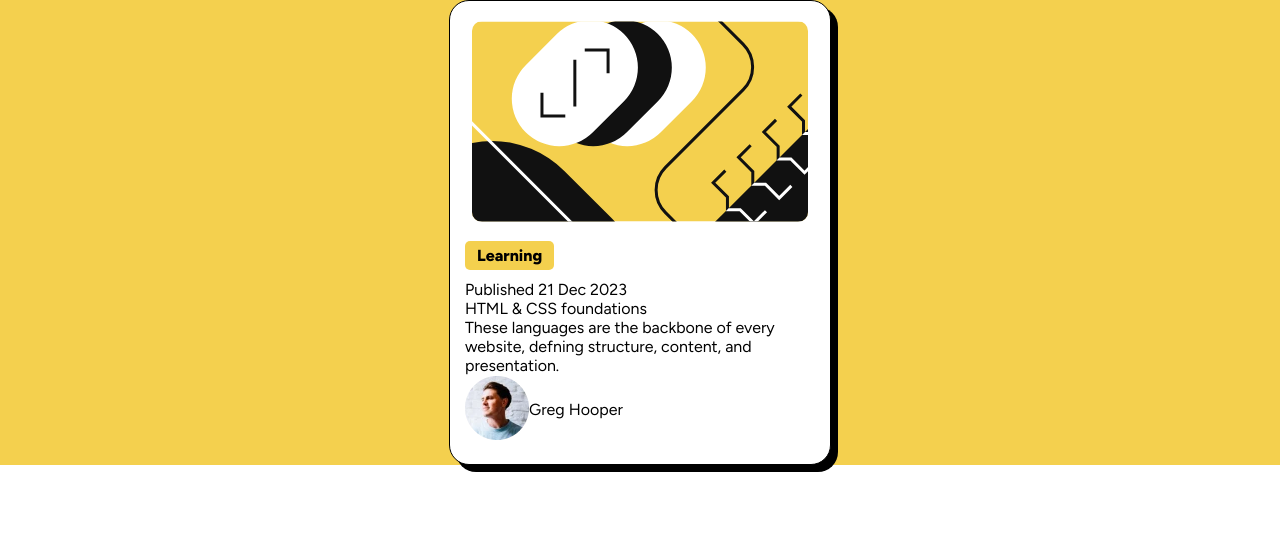
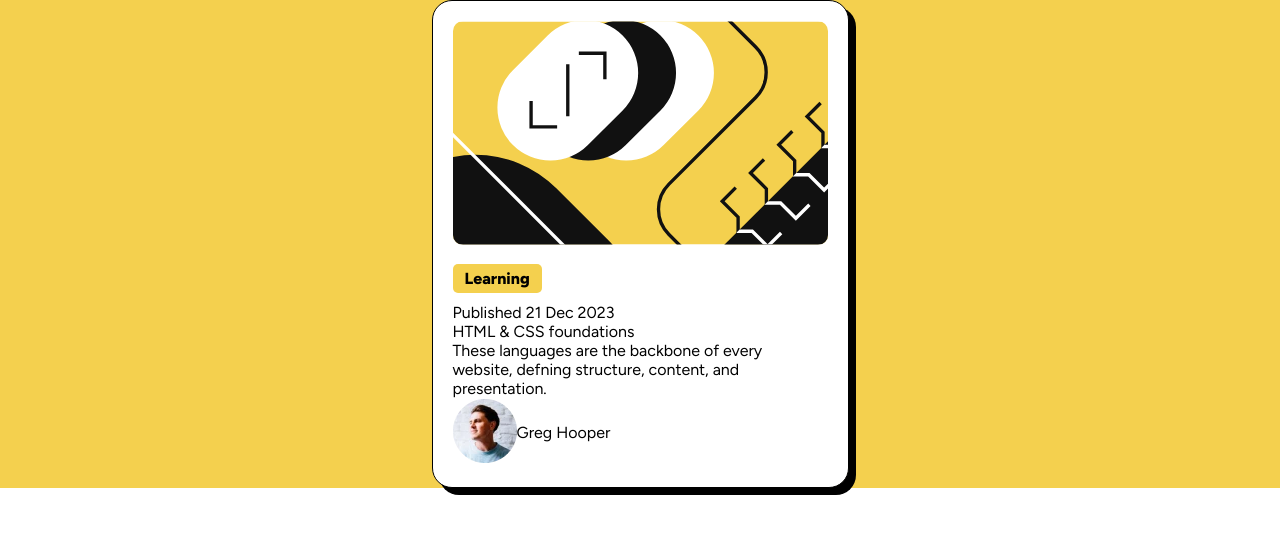
Before and after one commit to Squ1nty/BlogPreviewCard, a plain HTML site: page index.html in a window 1280 px wide. Drawn offline with Linux system fonts and the light colour scheme.

Commit message:
Adjusted some padding in the overall blog container along ith the width of the img to better align the specs to the design.

```diff
--- a/style.css
+++ b/style.css
@@ -14,13 +14,14 @@ body{
 
 .mainBody{
   background-color: hsl(47, 88%, 63%);
+
 }
 
 .blogPreviewContainer{
   display: inline-block;
   background-color: white;
 
-  padding: 20px 15px;
+  padding: 20px;
   border-radius: 20px;
 
   border: 1px solid black;
@@ -32,6 +33,7 @@ body{
 }
 .imgPreview{
   border-radius: 10px;
+  width: 375px;
 }
 
 .textContainer{
```
